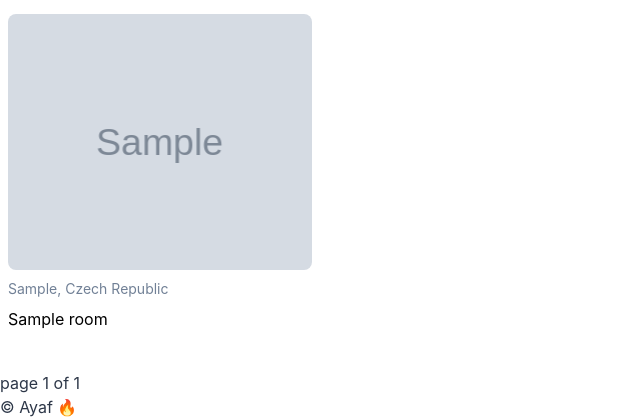
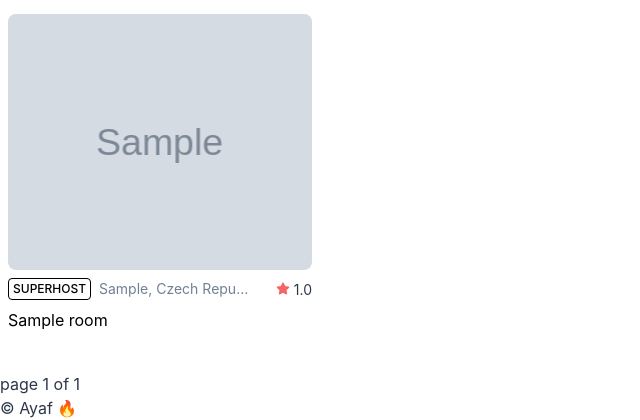
Before and after one commit to Ayaf-Bless/airbnb-clone-v4, a Django app: page / in a window 1280 px wide; the page is wider, and only the part inside the window is pictured. Shown: the part 610-1030 px from the top of that part, without its empty margins (0-640 px from the left). Run offline with Django 4.2, Linux system fonts and the light colour scheme; tables that the repository leaves empty hold one stand-in row (values such as "Sample post"); grey boxes marked "Sample" are stand-in pictures; some libraries are stand-ins or nearby versions.

Commit message:
styling the room card part-2

```diff
--- a/rooms/views.py
+++ b/rooms/views.py
@@ -9,7 +9,7 @@ from django_countries import countries
 
 class HomeView(ListView):
     model = room_models.Room
-    paginate_by = 10
+    paginate_by = 12
     ordering = "created_at"
     paginate_orphans = 5
 
--- a/templates/base.html
+++ b/templates/base.html
@@ -5,6 +5,7 @@
     <meta charset="UTF-8">
     <meta http-equiv="X-UA-Compatible" content="IE=edge">
     <meta name="viewport" content="width=device-width, initial-scale=1.0">
+    <link rel="stylesheet" href="https://use.fontawesome.com/releases/v5.11.2/css/all.css">
     <link rel="stylesheet" href="{% static 'css/style.css' %}">
     <title>{% block page_name %}{% endblock page_name %} | Ayaf-BNB</title>
 </head>
--- a/templates/mixins/room_card.html
+++ b/templates/mixins/room_card.html
@@ -3,13 +3,13 @@
         <div class="w-full h-64 bg-cover bg-center rounded-lg mb-2 " style="background-image: url({{room.first_photo}});"></div>
         <div class="flex justify-between mb-2 truncate">
             <div class="w-4/5 overflow-hidden flex">
-                {% if room.host.superhost %}
+                {% if room.host.super_host %}
                     <span class="mr-2 uppercase font-medium text-xs border border-black text-black rounded py-px px-1">Superhost</span>
                 {% endif %}
                 <span class="text-sm text-gray-600 block truncate">{{room.city}}, {{room.country.name}}</span>
             </div>
             <span class="text-sm flex items-center">
-                <i class="fas fa-star text-red-500 text-xs mr-1"></i> {{room.total_rating}}
+                <i class="fas fa-star text-red-500 text-xs mr-1"></i> {{room.total_avg}}
             </span>
         </div>
         <span class="text-black w-11/12 block truncate">{{room.name}}</span>
```
